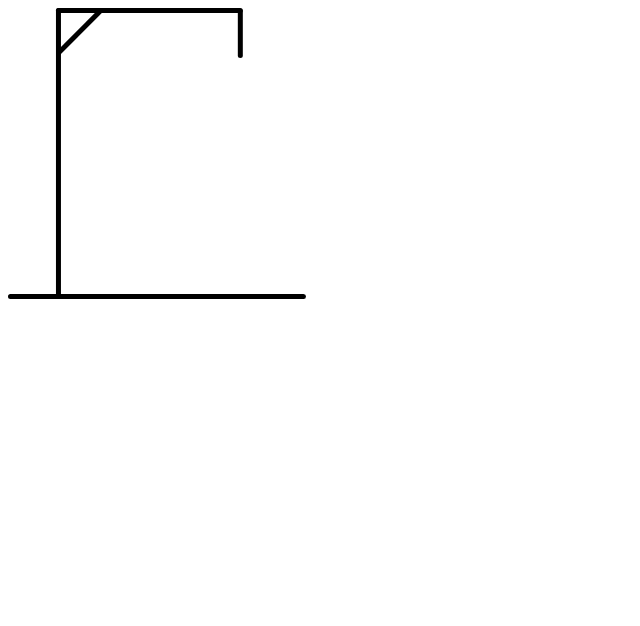
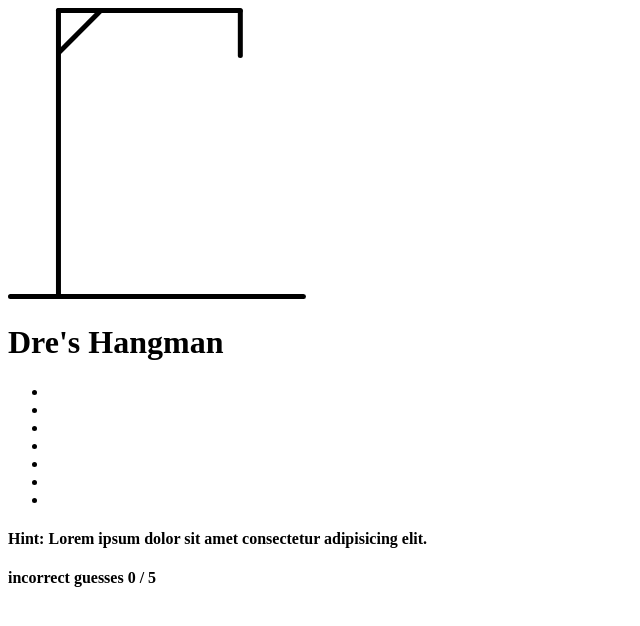
Before and after one commit to drebyrd715/Hangman, a plain HTML site: page index.html in a window 1280 px wide. Shown: the whole page, without its empty margins (0-640 px from the left). Drawn offline with Linux system fonts and the light colour scheme.

Commit message:
continue steup

```diff
--- a/index.html
+++ b/index.html
@@ -12,6 +12,26 @@
         <div class="container">
             <div class="hangman-box">
                 <img src="hangman/hangman-0.svg" alt="handman-img">
+                <h1>Dre's Hangman</h1>
+            </div>
+            <div class="game-box">
+                <ul class="word-display">
+                    <li class="letter"></li>
+                    <li class="letter"></li>
+                    <li class="letter"></li>
+                    <li class="letter"></li>
+                    <li class="letter"></li>
+                    <li class="letter"></li>
+                    <li class="letter"></li>
+                </ul>
+                <h4 class="hint-text">
+                    Hint:
+                    <b>Lorem ipsum dolor sit amet consectetur adipisicing elit.</b>
+                </h4>
+                <h4 class="guesses-text">
+                    incorrect guesses
+                    <b>0 / 5</b>
+                </h4>
             </div>
         </div>
         <script src="script.js" async defer></script>
```
